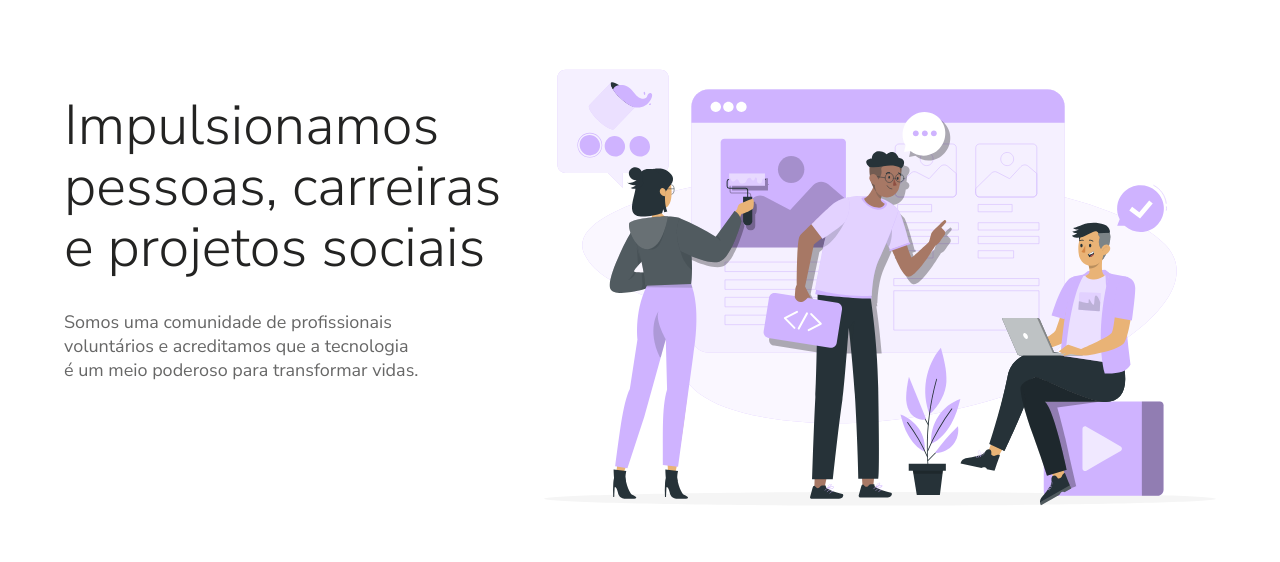
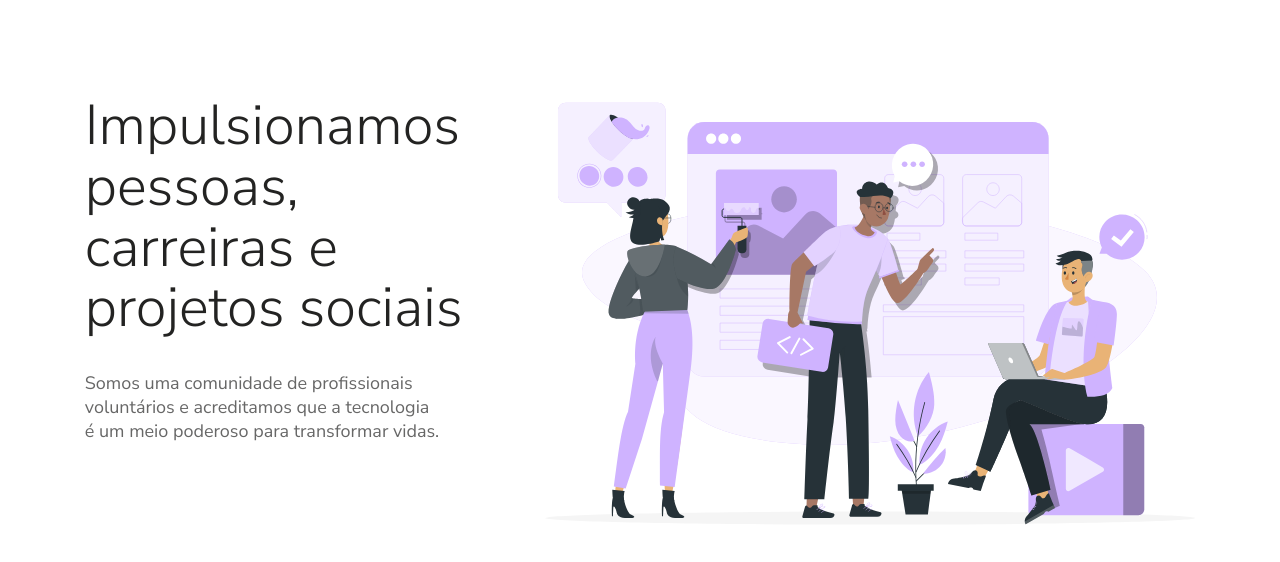
Before and after one commit to tech-pro-bem/institutional-tech-pro-bem, a Next.js app: page / in a window 1280 px wide. Shown: the top 562 px of the page. Built offline with nearby package versions, Linux system fonts and the light colour scheme.

Commit message:
corrigindo erro da imagem

```diff
--- a/app/components/SessionBegin/style.module.css
+++ b/app/components/SessionBegin/style.module.css
@@ -3,28 +3,38 @@
   display: flex;
   flex-direction: column;
   align-items: center;
+  width: 86.75%;
 }
 
 .layout_begin img {
-  margin-top: 2.5rem;
+
+  margin: 3.8rem 0 3.375rem 0;
   width: 100%;
   max-width: 21.875rem;
+
 }
 
 .text {
   color: var(--neutral-black);
-  width: 100%;
 }
 
 .description {
   margin-top: 2rem;
+
   font-size: var(--fs-4);
   font-weight: var(--fw-400);
   line-height: 1.35;
-  opacity: 0.6;
+  opacity: 0.87;
+
+
+
+  padding: 0;
+  text-align-last: left;
+
 }
 
-@media (min-width: 48em) and (max-width: 79.9375em) {
+
+@media (min-width: 48em) {
   .layout_begin {
     justify-content: center;
     flex-direction: row;
@@ -32,14 +42,17 @@
   .layout_begin img {
     width: 100%;
     height: auto;
+
     margin-top: 0;
-    transform: translateY(60px);
+    transform: translateY(3.75rem);
+
     min-width: 18.75rem;
     max-width: 42rem;
   }
 
   .text {
     width: 100%;
+
     max-width: 29.375rem;
   }
 
@@ -58,8 +71,8 @@
   .layout_begin img {
     width: 42rem;
     height: 32rem;
-    margin-top: 0;
     max-width: 42rem;
+    margin: -2.125rem 0 0 0;
   }
 
   .text {
@@ -68,12 +81,9 @@
     width: 40%;
   }
 
-  .title {
-    margin-top: 0.5rem;
-  }
-
   .description {
     font-size: var(--fs-5);
     line-height: 1.5rem;
+    opacity: 0.6;
   }
 }
```
